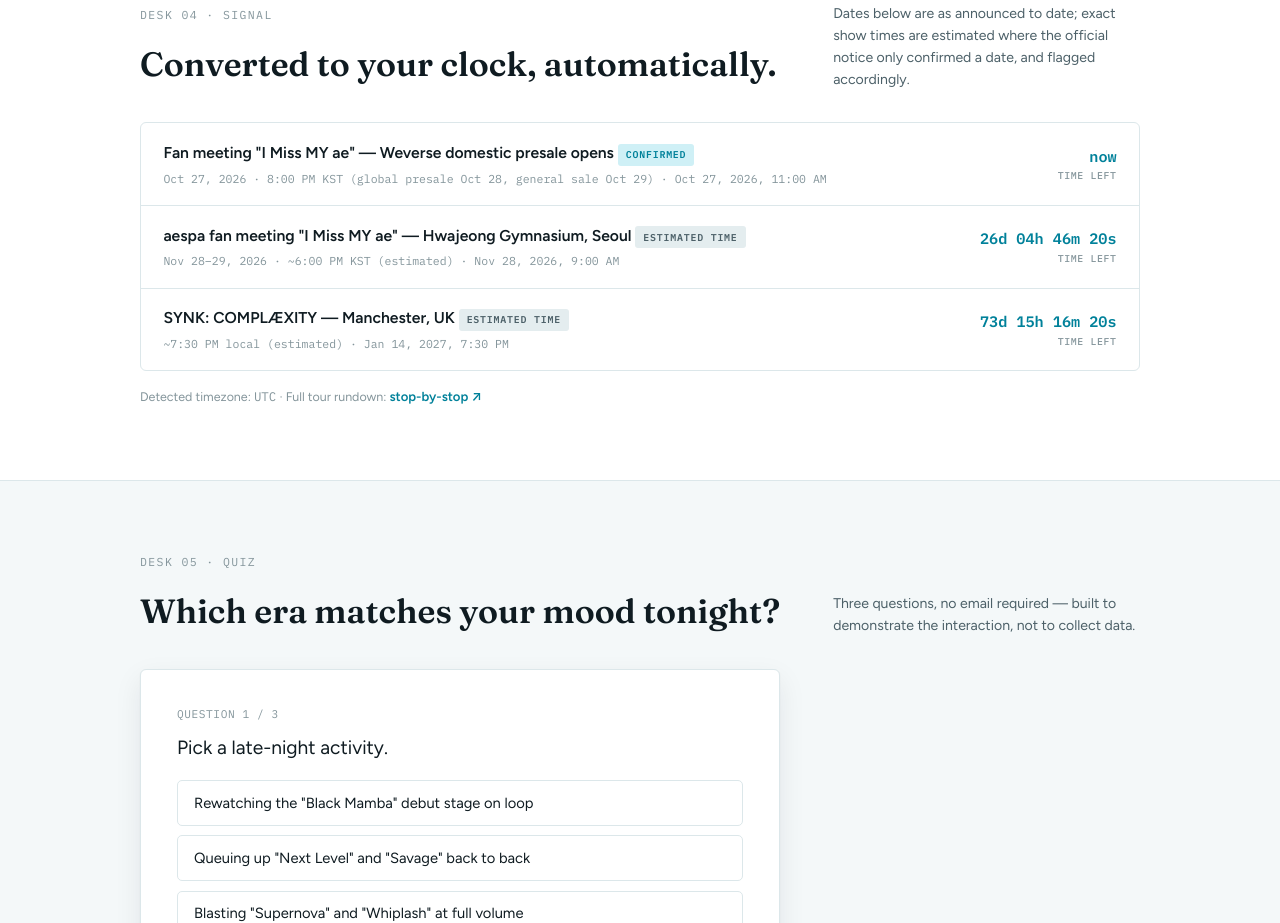
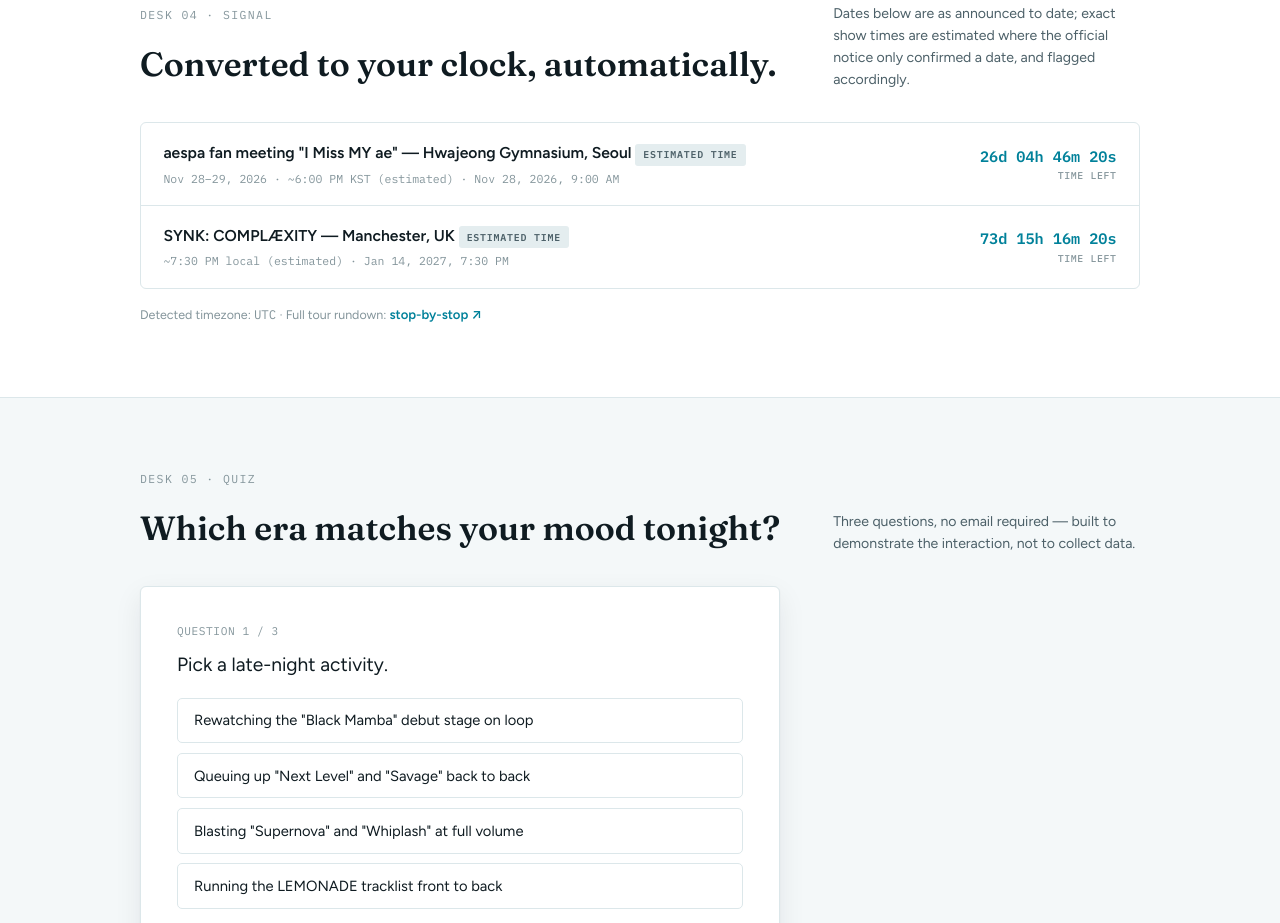
Before and after one commit to fhzl0117-hue/aespa-wire, a plain HTML site: page index.html in a window 1280 px wide. Shown: the part 6977-7900 px from the top of the page. Drawn offline with Linux system fonts and the light colour scheme.

Commit message:
Weekly update: refresh Signal desk, remove past rows

```diff
--- a/index.html
+++ b/index.html
@@ -493,13 +493,6 @@ display:flex; align-items:baseline; justify-content:space-between; gap:1rem; fle
 <p class="desk-note">Dates below are as announced to date; exact show times are estimated where the official notice only confirmed a date, and flagged accordingly.</p>
 </div>
 <div class="signal-list" id="signalList">
-<div class="signal-row" data-target="2026-10-27T20:00:00+09:00">
-<div>
-<p class="signal-row__name">Fan meeting &quot;I Miss MY ae&quot; — Weverse domestic presale opens <span class="tag tag--live">Confirmed</span></p>
-<p class="signal-row__meta mono">Oct 27, 2026 · 8:00 PM KST (global presale Oct 28, general sale Oct 29) · <span class="local-time">—</span></p>
-</div>
-<div class="signal-row__countdown mono"><span class="countdown-value">—</span><small>time left</small></div>
-</div>
 <div class="signal-row" data-target="2026-11-28T18:00:00+09:00">
 <div>
 <p class="signal-row__name">aespa fan meeting &quot;I Miss MY ae&quot; — Hwajeong Gymnasium, Seoul <span class="tag tag--sample">Estimated time</span></p>
```
